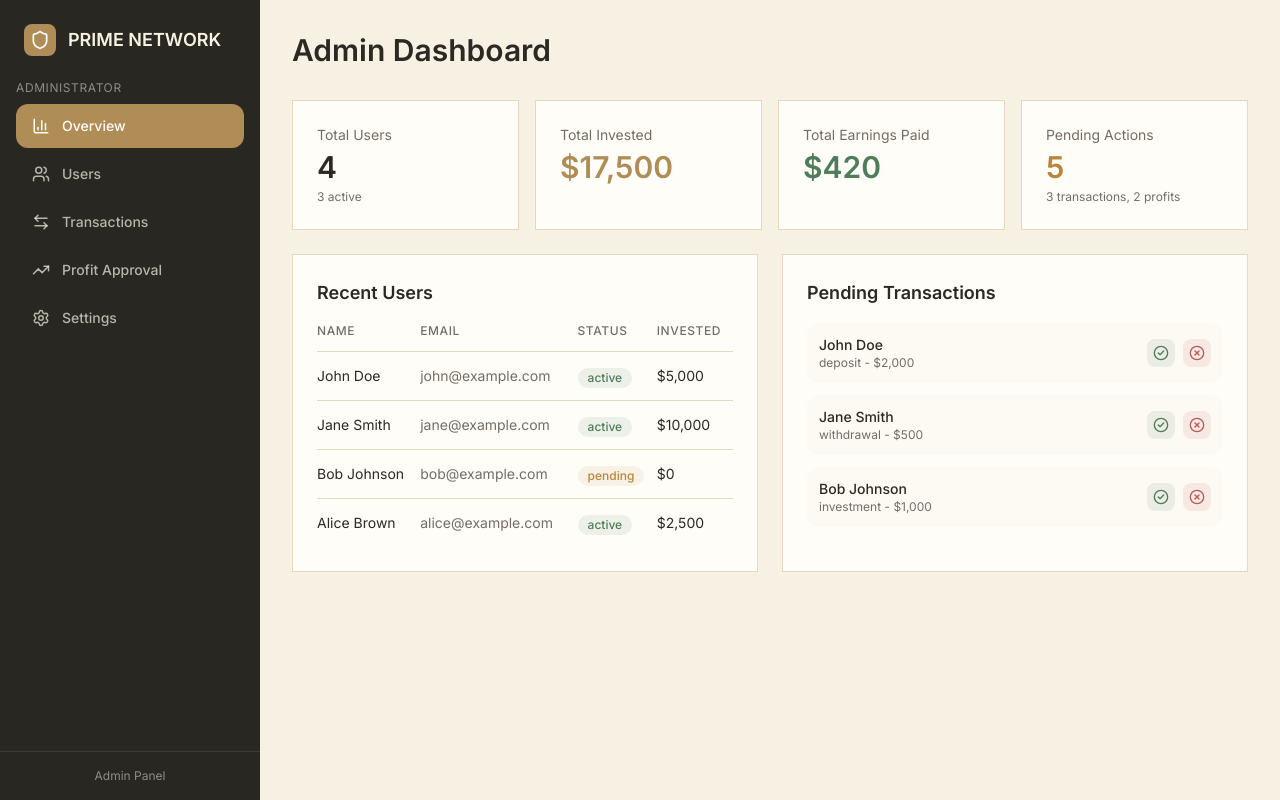
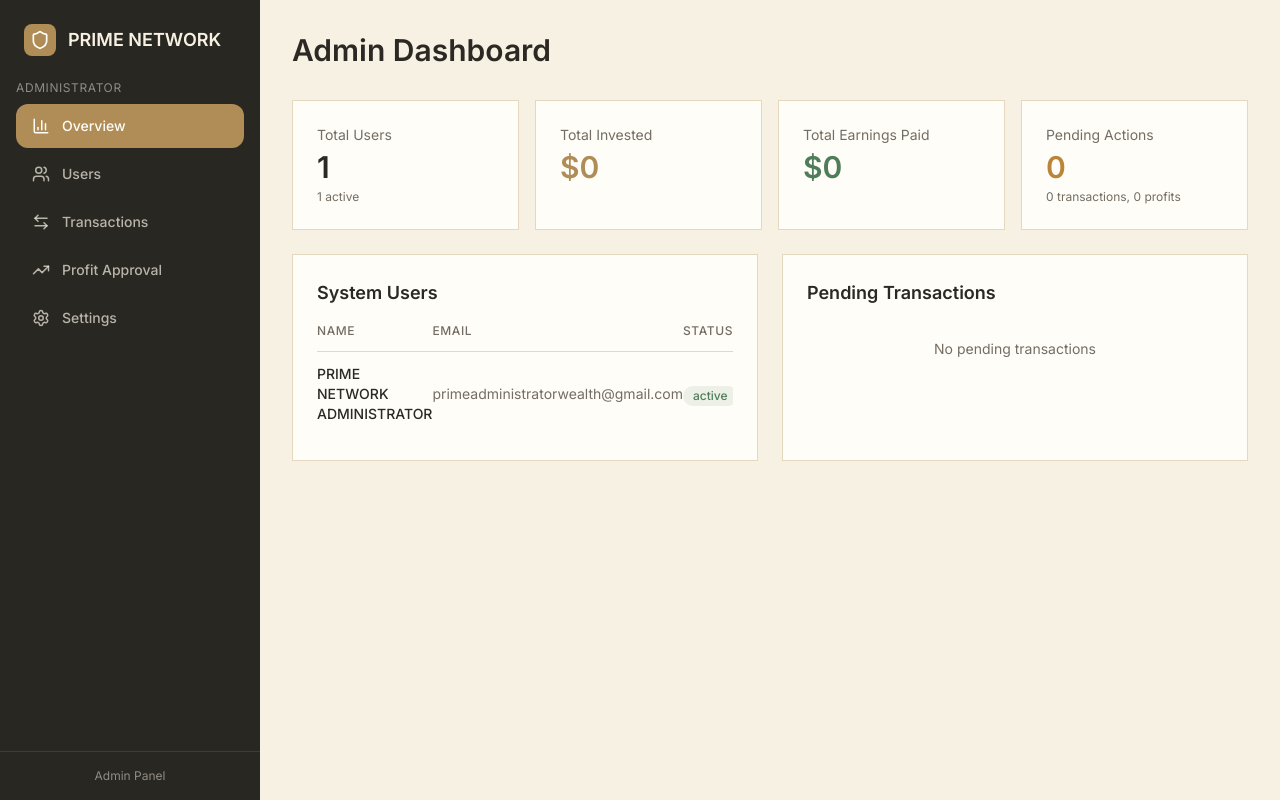
Before and after one commit to jonan216/PRIME-NETWORK-2, a React (Vite) app: page /admin in a window 1280 px wide. Built offline with nearby package versions, Linux system fonts and the light colour scheme; sample sign-in values are in the browser's storage.

Commit message:
fix: erase all test mock data and preserve only administrator account

```diff
--- a/src/components/AdminDashboard.tsx
+++ b/src/components/AdminDashboard.tsx
@@ -28,31 +28,26 @@ interface ProfitApproval {
   status: 'pending' | 'approved' | 'rejected'
 }
 
-const mockUsers: User[] = [
-  { id: '1', name: 'John Doe', email: 'john@example.com', joined: '2026-08-01', status: 'active', invested: 5000, earnings: 120 },
-  { id: '2', name: 'Jane Smith', email: 'jane@example.com', joined: '2026-08-03', status: 'active', invested: 10000, earnings: 240 },
-  { id: '3', name: 'Bob Johnson', email: 'bob@example.com', joined: '2026-08-05', status: 'pending', invested: 0, earnings: 0 },
-  { id: '4', name: 'Alice Brown', email: 'alice@example.com', joined: '2026-08-06', status: 'active', invested: 2500, earnings: 60 },
+const initialUsers: User[] = [
+  {
+    id: 'admin-1',
+    name: 'PRIME NETWORK ADMINISTRATOR',
+    email: 'primeadministratorwealth@gmail.com',
+    joined: '2026-08-01',
+    status: 'active',
+    invested: 0,
+    earnings: 0,
+  },
 ]
 
-const mockTransactions: Transaction[] = [
-  { id: '1', user: 'John Doe', type: 'deposit', amount: 2000, status: 'pending', date: '2026-08-12 09:22:28' },
-  { id: '2', user: 'Jane Smith', type: 'withdrawal', amount: 500, status: 'pending', date: '2026-08-12 10:15:00' },
-  { id: '3', user: 'Bob Johnson', type: 'investment', amount: 1000, status: 'pending', date: '2026-08-11 14:20:00' },
-  { id: '4', user: 'Alice Brown', type: 'deposit', amount: 500, status: 'approved', date: '2026-08-11 12:30:00' },
-]
-
-const mockProfits: ProfitApproval[] = [
-  { id: '1', user: 'John Doe', amount: 120, date: '2026-08-12', status: 'pending' },
-  { id: '2', user: 'Jane Smith', amount: 240, date: '2026-08-12', status: 'pending' },
-  { id: '3', user: 'Alice Brown', amount: 60, date: '2026-08-11', status: 'approved' },
-]
+const initialTransactions: Transaction[] = []
+const initialProfits: ProfitApproval[] = []
 
 export default function AdminDashboard() {
   const [activeTab, setActiveTab] = useState('overview')
-  const [users, setUsers] = useState<User[]>(mockUsers)
-  const [transactions, setTransactions] = useState<Transaction[]>(mockTransactions)
-  const [profits, setProfits] = useState<ProfitApproval[]>(mockProfits)
+  const [users, setUsers] = useState<User[]>(initialUsers)
+  const [transactions, setTransactions] = useState<Transaction[]>(initialTransactions)
+  const [profits, setProfits] = useState<ProfitApproval[]>(initialProfits)
   const [searchTerm, setSearchTerm] = useState('')
 
   const totalInvested = users.reduce((sum, u) => sum + u.invested, 0)
@@ -186,7 +181,7 @@ export default function AdminDashboard() {
 
             <div className="grid grid-cols-1 lg:grid-cols-2 gap-6">
               <div className="bg-cream-card rounded-cream-lg border border-cream-border p-6">
-                <h2 className="text-lg font-semibold text-text-primary mb-4">Recent Users</h2>
+                <h2 className="text-lg font-semibold text-text-primary mb-4">System Users</h2>
                 <div className="overflow-x-auto">
                   <table className="w-full">
                     <thead>
@@ -200,7 +195,7 @@ export default function AdminDashboard() {
                     <tbody className="divide-y divide-cream-border">
                       {filteredUsers.slice(0, 5).map(user => (
                         <tr key={user.id}>
-                          <td className="py-3 text-sm text-text-primary">{user.name}</td>
+                          <td className="py-3 text-sm text-text-primary font-medium">{user.name}</td>
                           <td className="py-3 text-sm text-text-secondary">{user.email}</td>
                           <td className="py-3">
                             <span className={`inline-flex items-center px-2.5 py-0.5 rounded-full text-xs font-medium ${
@@ -328,6 +323,7 @@ export default function AdminDashboard() {
                                 <CheckCircle2 size={16} />
                               </button>
                             )}
+                            {user.email !== 'primeadministratorwealth@gmail.com' && (
                               <button
                                 onClick={() => {
                                   if (window.confirm(`Are you sure you want to delete ${user.name}?`)) {
@@ -339,6 +335,7 @@ export default function AdminDashboard() {
                               >
                                 <Trash2 size={16} />
                               </button>
+                            )}
                           </div>
                         </td>
                       </tr>
@@ -416,6 +413,9 @@ export default function AdminDashboard() {
                     ))}
                   </tbody>
                 </table>
+                {transactions.length === 0 && (
+                  <p className="text-sm text-text-secondary text-center py-6">No transactions in system</p>
+                )}
               </div>
             </div>
           </div>
@@ -477,6 +477,9 @@ export default function AdminDashboard() {
                     ))}
                   </tbody>
                 </table>
+                {profits.length === 0 && (
+                  <p className="text-sm text-text-secondary text-center py-6">No profits pending approval</p>
+                )}
               </div>
             </div>
           </div>
--- a/src/components/DashboardHome.tsx
+++ b/src/components/DashboardHome.tsx
@@ -1,26 +1,15 @@
 import { NavLink } from 'react-router-dom'
-import { DollarSign, TrendingUp, Wallet, Users, ArrowDownToLine, ArrowUpFromLine, Plus } from 'lucide-react'
+import { DollarSign, TrendingUp, Wallet, Users, ArrowDownToLine, Plus } from 'lucide-react'
 
 const stats = [
-  { label: 'Available Balance', value: '$4,380.00', icon: Wallet, color: 'text-accent' },
-  { label: 'Total Invested', value: '$18,200.00', icon: TrendingUp, color: 'text-text-primary' },
-  { label: 'Total Daily Earnings', value: '$3,850.00', icon: DollarSign, color: 'text-status-success' },
-  { label: 'Referral Earnings', value: '$1,240.00', icon: Users, color: 'text-accent' },
+  { label: 'Available Balance', value: '$0.00', icon: Wallet, color: 'text-accent' },
+  { label: 'Total Invested', value: '$0.00', icon: TrendingUp, color: 'text-text-primary' },
+  { label: 'Total Daily Earnings', value: '$0.00', icon: DollarSign, color: 'text-status-success' },
+  { label: 'Referral Earnings', value: '$0.00', icon: Users, color: 'text-accent' },
 ]
 
-const recentActivity = [
-  { id: 1, title: 'Deposit Received', desc: '$2,000.00 via MTN Mobile Money', time: '2026-08-12 09:22:28', icon: ArrowDownToLine },
-  { id: 2, title: 'Daily Earnings', desc: '+$58.20 from all packages', time: '2026-08-12 08:15:00', icon: TrendingUp },
-  { id: 3, title: 'Withdrawal Processed', desc: '$500.00 to Bank Account', time: '2026-08-11 16:45:00', icon: ArrowUpFromLine },
-  { id: 4, title: 'Referral Commission', desc: '+$120.00 from team member', time: '2026-08-11 12:30:00', icon: Users },
-  { id: 5, title: 'New Investment', desc: '$2,500.00 in Premium Plan', time: '2026-08-10 14:20:00', icon: TrendingUp },
-]
-
-const activePackages = [
-  { id: 1, name: 'Starter Plan', rate: '1.2% Daily', invested: 50, earned: 0.60, status: 'active' },
-  { id: 2, name: 'Growth Plan', rate: '1.2% Daily', invested: 500, earned: 6.00, status: 'active' },
-  { id: 3, name: 'Premium Plan', rate: '1.2% Daily', invested: 5000, earned: 60.00, status: 'active' },
-]
+const recentActivity: Array<{ id: number; title: string; desc: string; time: string; icon: any }> = []
+const activePackages: Array<{ id: number; name: string; rate: string; invested: number; earned: number; status: string }> = []
 
 export default function DashboardHome() {
   return (
@@ -58,6 +47,9 @@ export default function DashboardHome() {
                 <span className="text-xs text-text-secondary flex-shrink-0">{activity.time}</span>
               </div>
             ))}
+            {recentActivity.length === 0 && (
+              <p className="text-sm text-text-secondary text-center py-8">No recent activity</p>
+            )}
           </div>
         </div>
 
@@ -104,6 +96,9 @@ export default function DashboardHome() {
                   </div>
                 </div>
               ))}
+              {activePackages.length === 0 && (
+                <p className="text-sm text-text-secondary text-center py-4">No active investment packages</p>
+              )}
             </div>
           </div>
         </div>
--- a/src/components/NotificationsPage.tsx
+++ b/src/components/NotificationsPage.tsx
@@ -10,16 +10,7 @@ interface Notification {
   read: boolean
 }
 
-const mockNotifications: Notification[] = [
-  { id: '1', type: 'investment', title: 'Investment Plan Activated', message: 'Your Gold Plan investment of $5,000 has been activated successfully.', timestamp: '2 hours ago', read: false },
-  { id: '2', type: 'system', title: 'Account Verification Complete', message: 'Your identity verification has been approved. You now have full access to all features.', timestamp: '5 hours ago', read: false },
-  { id: '3', type: 'investment', title: 'Dividend Received', message: 'You received a dividend payout of $1,245.50 from your portfolio.', timestamp: '1 day ago', read: true },
-  { id: '4', type: 'system', title: 'Security Alert', message: 'A new login was detected from Windows device. If this was you, no action is needed.', timestamp: '1 day ago', read: true },
-  { id: '5', type: 'investment', title: 'Plan Matured', message: 'Your Silver Plan has matured. The principal plus returns are now available in your wallet.', timestamp: '2 days ago', read: true },
-  { id: '6', type: 'system', title: 'Withdrawal Processed', message: 'Your withdrawal request of $1,500 has been processed and sent to your bank.', timestamp: '3 days ago', read: true },
-  { id: '7', type: 'investment', title: 'New Investment Opportunity', message: 'A new Real Estate Fund is now available for investment. Minimum entry: $10,000.', timestamp: '4 days ago', read: true },
-  { id: '8', type: 'system', title: 'Profile Update', message: 'Your account settings have been updated successfully.', timestamp: '5 days ago', read: true },
-]
+const mockNotifications: Notification[] = []
 
 const notificationTabs = ['All', 'Unread', 'System', 'Investment'] as const
 type NotificationTab = typeof notificationTabs[number]
--- a/src/components/ReferralPage.tsx
+++ b/src/components/ReferralPage.tsx
@@ -13,17 +13,12 @@ export default function ReferralPage() {
   }
 
   const stats = [
-    { label: 'Total Referrals', value: '12', icon: Users },
-    { label: 'Active Referrals', value: '8', icon: Users },
-    { label: 'Total Earnings', value: '$1,240.00', icon: TrendingUp },
+    { label: 'Total Referrals', value: '0', icon: Users },
+    { label: 'Active Referrals', value: '0', icon: Users },
+    { label: 'Total Earnings', value: '$0.00', icon: TrendingUp },
   ]
 
-  const referrals = [
-    { name: 'Sarah M.', date: '2026-08-01', status: 'Active', earnings: '$320.00' },
-    { name: 'David K.', date: '2026-07-28', status: 'Active', earnings: '$280.00' },
-    { name: 'Emma R.', date: '2026-07-25', status: 'Pending', earnings: '$0.00' },
-    { name: 'James T.', date: '2026-07-20', status: 'Active', earnings: '$640.00' },
-  ]
+  const referrals: Array<{ name: string; date: string; status: string; earnings: string }> = []
 
   return (
     <div className="min-h-screen bg-cream-primary">
--- a/src/components/TeamPage.tsx
+++ b/src/components/TeamPage.tsx
@@ -11,12 +11,7 @@ interface TeamMember {
   yourEarnings: number
 }
 
-const teamMembers: TeamMember[] = [
-  { id: '1', name: 'Sarah M.', email: 'sarah@example.com', joinedAt: '2026-08-01', status: 'active', investments: 5000, yourEarnings: 250 },
-  { id: '2', name: 'David K.', email: 'david@example.com', joinedAt: '2026-07-28', status: 'active', investments: 3200, yourEarnings: 160 },
-  { id: '3', name: 'Emma R.', email: 'emma@example.com', joinedAt: '2026-07-25', status: 'inactive', investments: 1000, yourEarnings: 50 },
-  { id: '4', name: 'James T.', email: 'james@example.com', joinedAt: '2026-07-20', status: 'active', investments: 8500, yourEarnings: 425 },
-]
+const teamMembers: TeamMember[] = []
 
 export default function TeamPage() {
   const [copied, setCopied] = useState(false)
--- a/src/components/TransactionsPage.tsx
+++ b/src/components/TransactionsPage.tsx
@@ -10,16 +10,7 @@ interface Transaction {
   timestamp: string
 }
 
-const transactions: Transaction[] = [
-  { id: '1', type: 'deposit', description: 'Deposit via MTN Mobile Money', amount: 2000, status: 'completed', timestamp: '2026-08-12 09:22:28' },
-  { id: '2', type: 'earning', description: 'Investment Return - Growth Plan', amount: 350, status: 'completed', timestamp: '2026-08-12 08:15:00' },
-  { id: '3', type: 'withdrawal', description: 'Withdrawal to Bank Account', amount: 500, status: 'completed', timestamp: '2026-08-11 16:45:00' },
-  { id: '4', type: 'referral_reward', description: 'Referral Commission - Sarah M.', amount: 120, status: 'completed', timestamp: '2026-08-11 12:30:00' },
-  { id: '5', type: 'investment', description: 'Investment in Premium Plan', amount: 2500, status: 'completed', timestamp: '2026-08-10 14:20:00' },
-  { id: '6', type: 'deposit', description: 'Deposit via Bank Transfer', amount: 1000, status: 'pending', timestamp: '2026-08-10 10:00:00' },
-  { id: '7', type: 'transfer_out', description: 'Transfer to friend', amount: 300, status: 'completed', timestamp: '2026-08-09 18:30:00' },
-  { id: '8', type: 'transfer_in', description: 'Transfer received from David', amount: 500, status: 'completed', timestamp: '2026-08-09 14:20:00' },
-]
+const transactions: Transaction[] = []
 
 export default function TransactionsPage() {
   const [filter, setFilter] = useState('all')
--- a/src/components/WalletView.tsx
+++ b/src/components/WalletView.tsx
@@ -9,19 +9,13 @@ interface Transaction {
   status: 'Completed' | 'Pending'
 }
 
-const mockTransactions: Transaction[] = [
-  { id: '1', date: '2026-08-10', type: 'Deposit', amount: 2000, status: 'Completed' },
-  { id: '2', date: '2026-08-09', type: 'Return', amount: 350, status: 'Completed' },
-  { id: '3', date: '2026-08-08', type: 'Withdrawal', amount: 500, status: 'Pending' },
-  { id: '4', date: '2026-08-07', type: 'Investment', amount: 2500, status: 'Completed' },
-  { id: '5', date: '2026-08-06', type: 'Deposit', amount: 1000, status: 'Completed' }
-]
+const mockTransactions: Transaction[] = []
 
 const balanceCards = [
-  { label: 'Available Balance', value: 4380, icon: Wallet },
-  { label: 'Invested', value: 12500, icon: TrendingUp },
-  { label: 'Earnings', value: 3512.5, icon: CircleDollarSign },
-  { label: 'Withdrawable Balance', value: 4380, icon: ArrowDownToLine }
+  { label: 'Available Balance', value: 0, icon: Wallet },
+  { label: 'Invested', value: 0, icon: TrendingUp },
+  { label: 'Earnings', value: 0, icon: CircleDollarSign },
+  { label: 'Withdrawable Balance', value: 0, icon: ArrowDownToLine }
 ]
 
 export default function WalletView() {
@@ -38,7 +32,7 @@ export default function WalletView() {
 
         <div className="bg-cream-card rounded-cream-lg border border-cream-border p-8 shadow-cream-lg mb-6">
           <p className="text-text-secondary text-sm mb-2">Available Balance</p>
-          <p className="text-4xl md:text-5xl font-bold text-accent">$4,380.00</p>
+          <p className="text-4xl md:text-5xl font-bold text-accent">$0.00</p>
         </div>
 
         <div className="grid grid-cols-2 md:grid-cols-4 gap-4 mb-10">
@@ -99,6 +93,9 @@ export default function WalletView() {
                   ))}
                 </tbody>
               </table>
+              {mockTransactions.length === 0 && (
+                <p className="text-sm text-text-secondary text-center py-8">No wallet transactions found</p>
+              )}
             </div>
           </div>
         </div>
--- a/src/components/WithdrawPage.tsx
+++ b/src/components/WithdrawPage.tsx
@@ -13,11 +13,7 @@ interface Withdrawal {
   status: 'completed' | 'pending' | 'processing'
 }
 
-const mockWithdrawals: Withdrawal[] = [
-  { id: '1', date: '2026-08-05', method: 'MTN Mobile Money', amount: 1500.00, status: 'completed' },
-  { id: '2', date: '2026-08-02', method: 'Bank Transfer', amount: 800.00, status: 'processing' },
-  { id: '3', date: '2026-07-28', method: 'Airtel Money', amount: 2200.00, status: 'completed' },
-]
+const mockWithdrawals: Withdrawal[] = []
 
 export default function WithdrawPage() {
   const { user } = useAuth()
```
Lines whose indentation alone changed are shown as unchanged.
